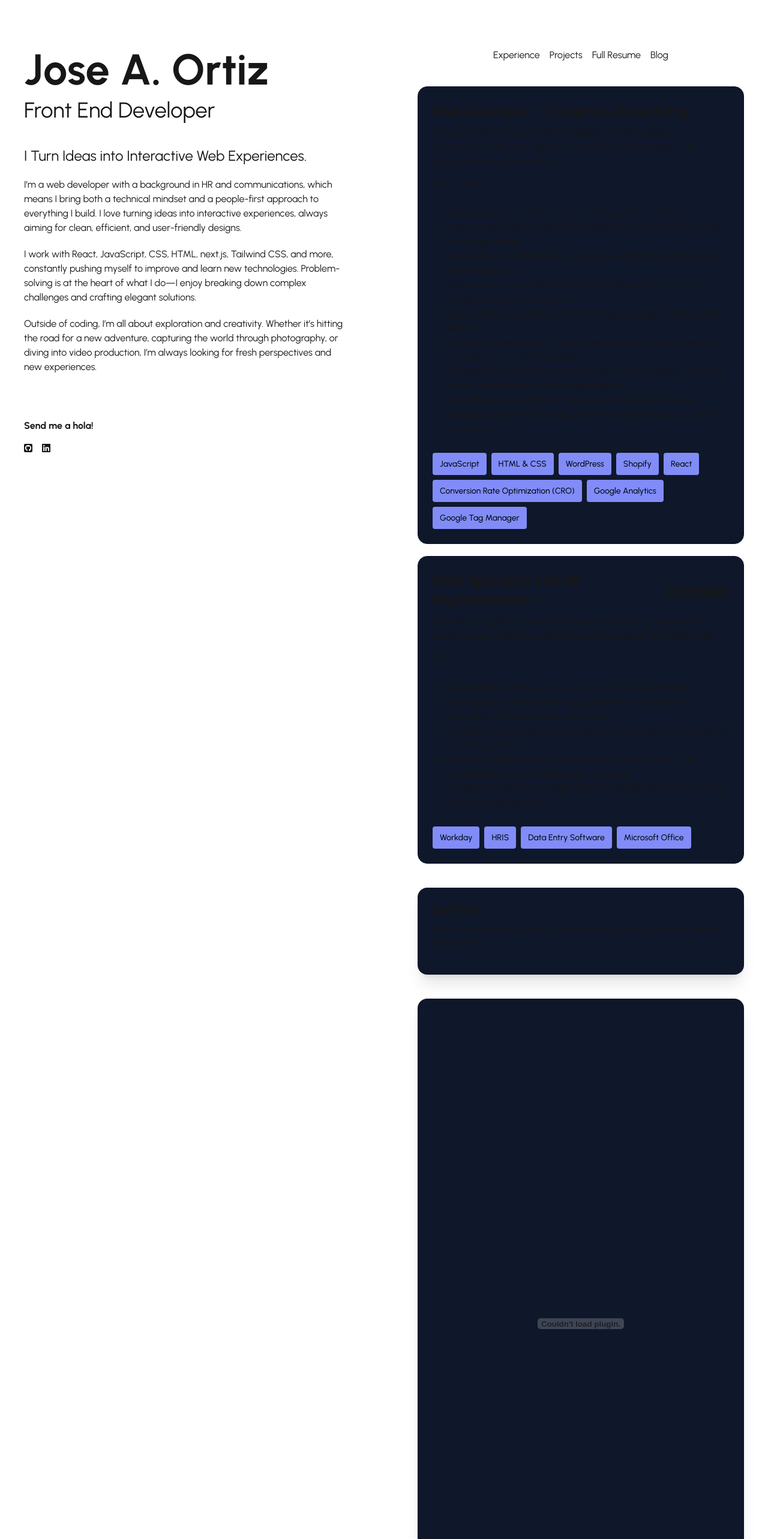
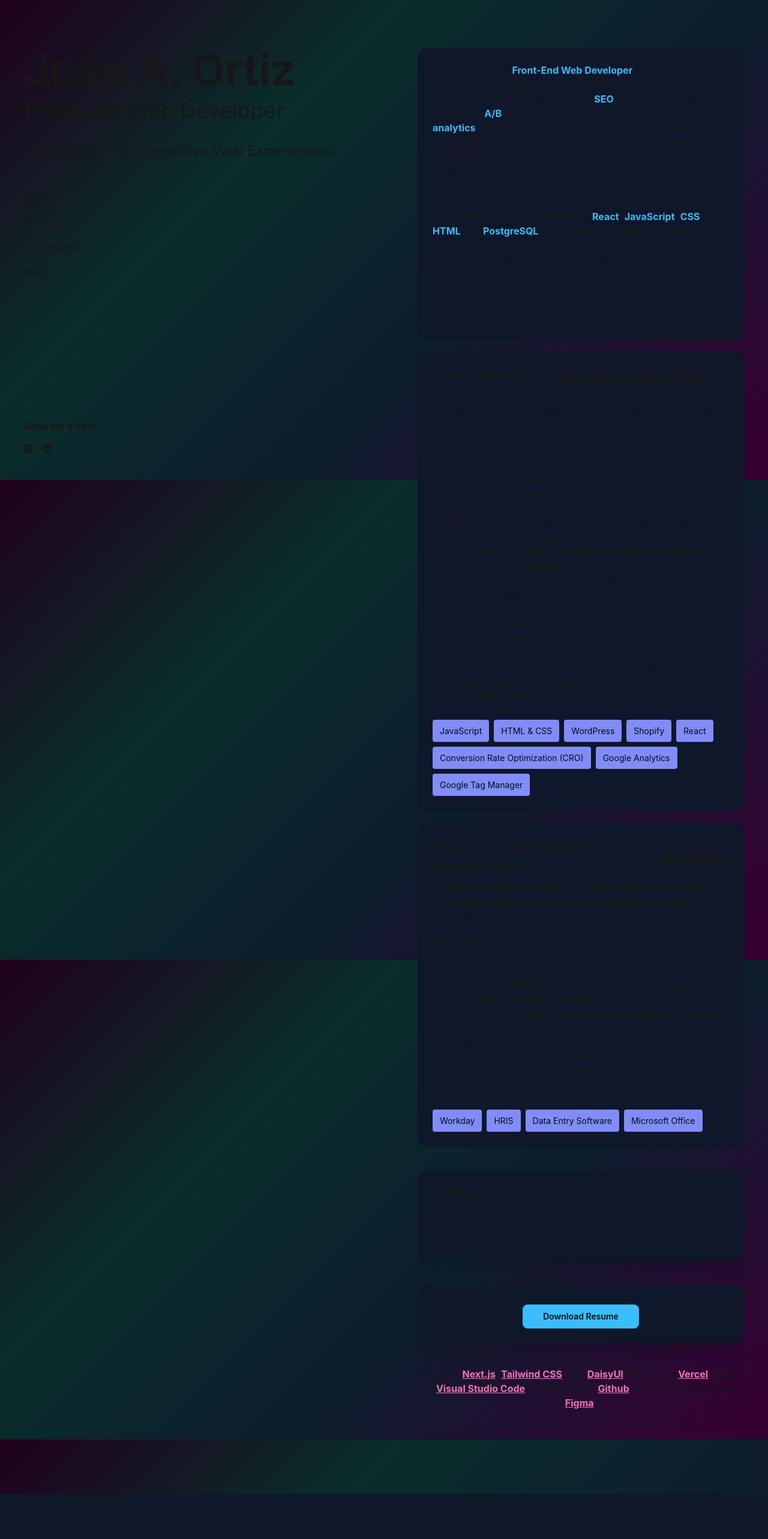
Before and after one commit to Joseangel15/web-dev-portfolio, a Next.js app: page / in a window 1280 px wide. Shown: the top 2566 px of the page at 60% size. After the commit the page ends 2491 px from the top, so only its background shows below. Built offline with nearby package versions, Linux system fonts and the light colour scheme.

Commit message:
Styling changes

```diff
--- a/app/components/Experience.jsx
+++ b/app/components/Experience.jsx
@@ -8,7 +8,7 @@ export default function Experience() {
       company: "Disruptive Advertising",
       companyDescription:
         "Disruptive Advertising is a leading digital marketing agency specializing in PPC management, social media advertising, and conversion rate optimization.",
-      date: "2019 - Present",
+      date: "2019 - 2025",
       technologies: [
         "JavaScript",
         "HTML & CSS",
@@ -80,7 +80,7 @@ export default function Experience() {
               {exp.technologies.map((tech) => (
                 <span
                   key={tech}
-                  className="p-2 px-3 bg-secondary text-primary-content rounded font-medium"
+                  className="p-2 px-3 bg-secondary text-primary-content rounded color-accent"
                 >
                   {tech}
                 </span>
--- a/app/components/HomeHero.jsx
+++ b/app/components/HomeHero.jsx
@@ -3,109 +3,105 @@ import Projects from "./Projects";
 import Contact from "./Contact";
 import Experience from "./Experience";
 import Resume from "./Resume";
+import Summary from "./Summary";
 
 export default function HomeHero() {
   return (
-    <div className="flex pl-10 pr-10 justify-items-start gap-28 pb-20">
+    <div className="flex pl-10 pr-10 justify-items-start gap-28 pb-20 wave-section">
       <div className="w-1/2">
         <div className="flex flex-col justify-between sticky top-0 pt-20 h-svh">
           <div>
             <h1 className="text-7xl font-bold">Jose A. Ortiz</h1>
-            <h2 className="text-4xl mt-3 mb-10">Front End Developer</h2>
-            <p className="text-2xl mt-6">
+            <h2 className="text-4xl mt-3 mb-8">Front End Web Developer</h2>
+            <h3 className="text-2xl mt-3 mb-8">
               I Turn Ideas into Interactive Web Experiences.
-            </p>
-            {/* Make the technologies into links */}
-            <p>
-              I’m a web developer with a background in HR and communications,
-              which means I bring both a technical mindset and a people-first
-              approach to everything I build. I love turning ideas into
-              interactive experiences, always aiming for clean, efficient, and
-              user-friendly designs.
-            </p>
-            <p>
-              I work with React, JavaScript, CSS, HTML, next.js, Tailwind CSS, and more,
-              constantly pushing myself to improve and learn new technologies.
-              Problem-solving is at the heart of what I do—I enjoy breaking down
-              complex challenges and crafting elegant solutions.
-            </p>
-            <p>
-              Outside of coding, I’m all about exploration and creativity.
-              Whether it’s hitting the road for a new adventure, capturing the
-              world through photography, or diving into video production, I’m
-              always looking for fresh perspectives and new experiences.
-            </p>
+            </h3>
+            <div className="pt-5">
+              <nav className="pb-5">
+                <ul className="flex gap-4 flex-col">
+                  <li>
+                    <Link
+                      href="#experience"
+                      className="hover:text-accent hover:underline"
+                    >
+                      Experience
+                    </Link>
+                  </li>
+                  <li>
+                    <Link href="#projects" className="hover:text-accent">
+                      Projects
+                    </Link>
+                  </li>
+                  <li>
+                    <Link href="#resume-sect" className="hover:text-accent">
+                      Full Resume
+                    </Link>
+                  </li>
+                  <li>
+                    <Link href="/" className="hover:text-accent">
+                      Blog
+                    </Link>
+                  </li>
+                </ul>
+              </nav>
+            </div>
           </div>
           <Contact />
         </div>
       </div>
-      <div className="w-1/2 mb-5">
-        <div className="sticky top-0 z-10 pt-20 gradient-exp">
-          <nav className="pb-5">
-            <ul className="flex gap-4 justify-center">
-              <li>
-                <Link href="#experience">Experience</Link>
-              </li>
-              <li>
-                <Link href="#projects">Projects</Link>
-              </li>
-              <li>
-                <Link href="#resume-sect">Full Resume</Link>
-              </li>
-              <li>
-                <Link href="/">Blog</Link>
-              </li>
-            </ul>
-          </nav>
-        </div>
-        <div className="scroll-smooth">
+      <div className="w-1/2 mb-5 pt-20">
+        <div className="scroll-smooth overflow-hidden">
           <div className="anchor-behavior">
+            <Summary />
             <Experience />
             <Projects />
             <Resume />
             <section className="text-center mt-10 mb-10">
               Built with{" "}
               <Link
-                className="text-accent font-bold"
+                className="text-accent font-bold underline"
                 href="https://nextjs.org/"
               >
                 Next.js
               </Link>
               ,{" "}
               <Link
-                className="text-accent font-bold"
+                className="text-accent font-bold underline"
                 href="https://tailwindcss.com/"
               >
                 Tailwind CSS
               </Link>
               , and{" "}
               <Link
-                className="text-accent font-bold"
+                className="text-accent font-bold underline"
                 href="https://daisyui.com/"
               >
                 DaisyUI
               </Link>
               . Hosted on{" "}
               <Link
-                className="text-accent font-bold"
+                className="text-accent font-bold underline"
                 href="https://vercel.com/"
               >
                 Vercel
               </Link>
               . Coded in{" "}
               <Link
-                className="text-accent font-bold"
+                className="text-accent font-bold underline"
                 href="https://code.visualstudio.com/"
               >
                 Visual Studio Code
               </Link>
               . Deployed with{" "}
-              <Link className="text-accent font-bold" href="https://github.com">
+              <Link
+                className="text-accent font-bold underline"
+                href="https://github.com"
+              >
                 Github
               </Link>{" "}
               Actions. Designed with{" "}
               <Link
-                className="text-accent font-bold"
+                className="text-accent font-bold underline"
                 href={"https://www.figma.com/"}
               >
                 Figma
--- a/app/components/Resume.jsx
+++ b/app/components/Resume.jsx
@@ -3,13 +3,7 @@ export default function Resume() {
     <section id="resume-sect" className="card w-full bg-base-100 shadow-xl">
       <div className="card-body">
         <h2 className="card-title"></h2>
-        <embed
-          src="/files/jao_2024.pdf#toolbar=0"
-          type="application/pdf"
-          width="100%"
-          height="1020px"
-        />
-        <div className="card-actions justify-center mt-5">
+        <div className="card-actions justify-center">
           <a href="/files/jao_2024.pdf" download className="btn btn-primary">
             <button className="btn btn-primary">Download Resume</button>
           </a>
--- /dev/null
+++ b/app/components/Summary.jsx
@@ -0,0 +1,29 @@
+export default function Summary() {
+  return (
+    <div className="card card-border bg-base-100 w-full mb-5">
+      <div className="card-body pb-0 ">
+        <p>
+          Hey there. I am a <strong className="text-primary">Front-End Web Developer</strong> with 5+ years of specialized
+          experience in marketing-driven web development. Proven track record
+          optimizing and <strong className="text-primary">SEO</strong> performance, executing successful <strong className="text-primary">A/B</strong> testing
+          campaigns, and implementing advanced <strong className="text-primary">analytics</strong> solutions across 100+
+          client websites. Expert in landing page development and
+          conversion-focused design. Combines technical expertise with a growth
+          mindset, consistently delivering measurable results while adapting to
+          evolving technologies and client needs.
+        </p>
+        <p>
+          I've got experience using tools like <strong className="text-primary">React</strong>, <strong className="text-primary">JavaScript</strong>, <strong className="text-primary">CSS</strong>, <strong className="text-primary">HTML</strong>, and
+          <strong className="text-primary">PostgreSQL</strong>, and I love the challenge of creating something new with
+          each project. I also love the opportunity to learn and grow as a
+          developer while tackling complex problems.
+        </p>
+        <p>
+          When I'm not coding, I love hitting the road for some exploring and
+          adventure. I'm a big fan of road trips, and I also enjoy photography
+          and video production.
+        </p>
+      </div>
+    </div>
+  );
+}
--- a/app/globals.css
+++ b/app/globals.css
@@ -35,6 +35,7 @@ body {
 
 p{
   margin-bottom: 20px;
+  font-size: 16px
 }
 
 .gradient-exp{
@@ -44,3 +45,74 @@ p{
 .anchor-behavior section {
   scroll-margin-top: 140px;
 }
+
+/* Wave animation */
+body {
+  margin: auto;
+  font-family: -apple-system, BlinkMacSystemFont, sans-serif;
+  overflow: auto;
+  background: linear-gradient(315deg, rgb(54, 0, 51) 3%, rgb(13, 29, 46) 38%, rgb(9, 46, 43) 68%, rgb(31, 3, 29) 98%);
+  animation: gradient 15s ease infinite;
+  background-size: 400% 400%;
+  background-attachment: fixed;
+}
+
+@keyframes gradient {
+  0% {
+      background-position: 0% 0%;
+  }
+  50% {
+      background-position: 100% 100%;
+  }
+  100% {
+      background-position: 0% 0%;
+  }
+}
+
+.wave {
+  background: rgb(255 255 255 / 25%);
+  border-radius: 1000% 1000% 0 0;
+  position: fixed;
+  width: 200%;
+  height: 12em;
+  animation: wave 10s -3s linear infinite;
+  transform: translate3d(0, 0, 0);
+  opacity: 0.8;
+  bottom: 0;
+  left: 0;
+  z-index: -1;
+}
+
+.wave:nth-of-type(2) {
+  bottom: -1.25em;
+  animation: wave 18s linear reverse infinite;
+  opacity: 0.8;
+}
+
+.wave:nth-of-type(3) {
+  bottom: -2.5em;
+  animation: wave 20s -1s reverse infinite;
+  opacity: 0.9;
+}
+
+@keyframes wave {
+  2% {
+      transform: translateX(1);
+  }
+
+  25% {
+      transform: translateX(-25%);
+  }
+
+  50% {
+      transform: translateX(-50%);
+  }
+
+  75% {
+      transform: translateX(-25%);
+  }
+
+  100% {
+      transform: translateX(1);
+  }
+}
```
Also changed, not shown: app/components/Footer.jsx (indentation only).
